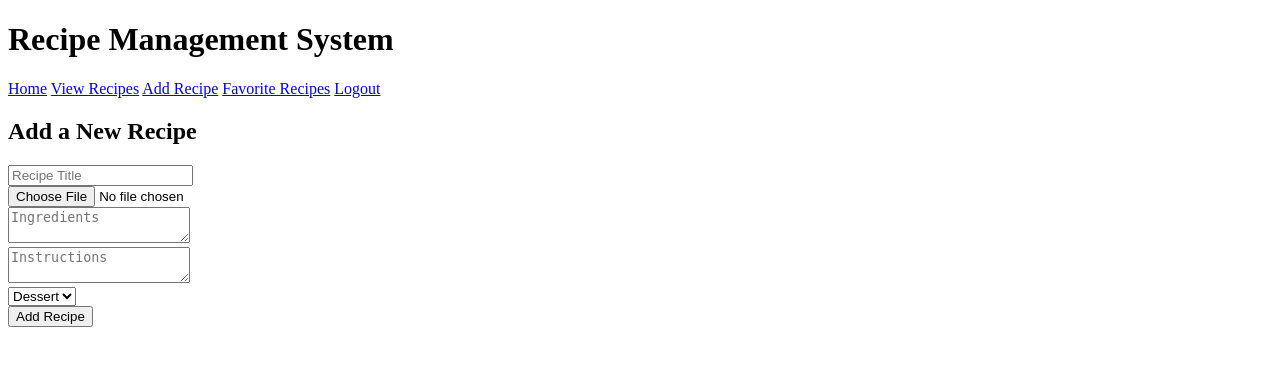
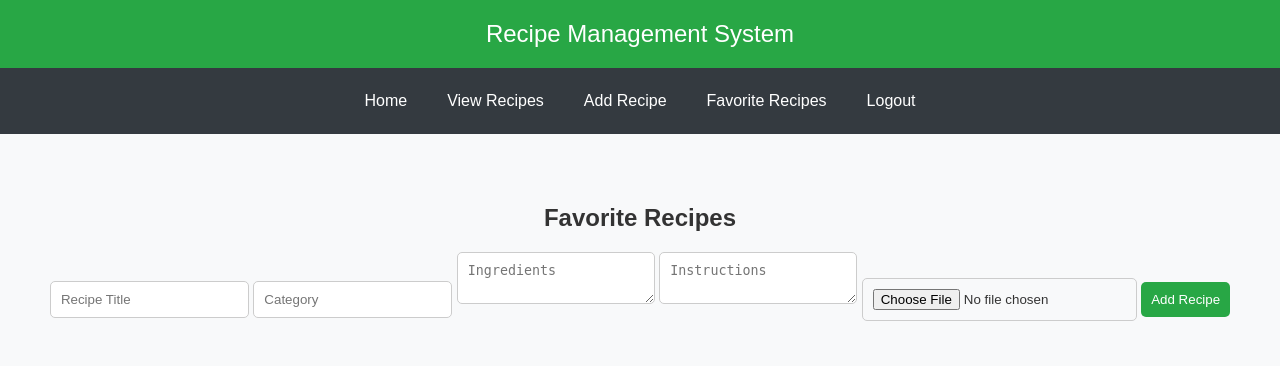
Before and after one commit to darren-simbulan/recipe, a PHP site: page /add_recipe.php in a window 1280 px wide. Shown: the top 366 px of the page. Run offline with PHP 8.4, Linux system fonts and the light colour scheme; a user stored in the database is signed in; data comes from the database, SQL or seed files in the repository; tables that the repository leaves empty hold one stand-in row (values such as "Sample post").

Commit message:
"re-design"

```diff
--- a/add_recipe.php
+++ b/add_recipe.php
@@ -1,8 +1,63 @@
 <?php
 session_start();
-if (!isset($_SESSION['username'])) {
-    header("Location: index.html");
+if (!isset($_SESSION['user_id'])) {
+    header("Location: login.php");
     exit();
+}
+
+$servername = "localhost";
+$username = "root";
+$password = "";
+$dbname = "user_db";
+
+$conn = new mysqli($servername, $username, $password, $dbname);
+if ($conn->connect_error) {
+    die("Connection failed: " . $conn->connect_error);
+}
+
+$user_id = $_SESSION["user_id"];
+$search = isset($_GET['search']) ? '%' . $_GET['search'] . '%' : '%';
+$sort = isset($_GET['sort']) ? $_GET['sort'] : 'title';
+$order = isset($_GET['order']) && $_GET['order'] === 'DESC' ? 'DESC' : 'ASC';
+
+$allowed_sort_columns = ['title', 'category', 'date_added'];
+if (!in_array($sort, $allowed_sort_columns)) {
+    $sort = 'title';
+}
+
+$sql = "SELECT recipes.* FROM favorites
+        JOIN recipes ON favorites.recipe_id = recipes.id
+        WHERE favorites.user_id = ? AND recipes.title LIKE ?
+        ORDER BY $sort $order";
+
+$stmt = $conn->prepare($sql);
+$stmt->bind_param("is", $user_id, $search);
+$stmt->execute();
+$result = $stmt->get_result();
+
+$message = "";
+if ($_SERVER["REQUEST_METHOD"] == "POST" && isset($_POST['add_recipe'])) {
+    $title = $_POST['title'];
+    $category = $_POST['category'];
+    $ingredients = $_POST['ingredients'];
+    $instructions = $_POST['instructions'];
+    $date_added = date('Y-m-d H:i:s');
+
+    $image = "";
+    if (isset($_FILES['image']) && $_FILES['image']['error'] == 0) {
+        $image_path = 'uploads/' . basename($_FILES['image']['name']);
+        move_uploaded_file($_FILES['image']['tmp_name'], $image_path);
+        $image = $image_path;
+    }
+
+    $insert_sql = "INSERT INTO recipes (title, category, ingredients, instructions, image, user_id, date_added) VALUES (?, ?, ?, ?, ?, ?, ?)";
+    $insert_stmt = $conn->prepare($insert_sql);
+    $insert_stmt->bind_param("sssssis", $title, $category, $ingredients, $instructions, $image, $user_id, $date_added);
+    if ($insert_stmt->execute()) {
+        $message = "Recipe added successfully!";
+    } else {
+        $message = "Error adding recipe.";
+    }
 }
 ?>
 
@@ -11,43 +66,93 @@ if (!isset($_SESSION['username'])) {
 <head>
     <meta charset="UTF-8">
     <meta name="viewport" content="width=device-width, initial-scale=1.0">
-    <title>Add Recipe</title>
+    <title>Favorite Recipes</title>
     <style>
-
+        body {
+            font-family: Arial, sans-serif;
+            margin: 0;
+            padding: 0;
+            background-color: #f8f9fa;
+            color: #333;
+        }
+        .header {
+            background-color: #28a745;
+            color: white;
+            padding: 20px;
+            text-align: center;
+            font-size: 24px;
+        }
+        .nav {
+            background-color: #343a40;
+            display: flex;
+            justify-content: center;
+            padding: 10px 0;
+        }
+        .nav a {
+            color: white;
+            text-decoration: none;
+            padding: 14px 20px;
+            transition: 0.3s;
+        }
+        .nav a:hover {
+            background-color: #495057;
+            border-radius: 5px;
+        }
+        .container {
+            max-width: 1200px;
+            margin: 30px auto;
+            padding: 20px;
+            text-align: center;
+        }
+        .search-bar, .sort-bar, .add-recipe {
+            margin-bottom: 20px;
+        }
+        .search-bar input, .sort-bar select, .add-recipe input, .add-recipe textarea {
+            padding: 10px;
+            border: 1px solid #ccc;
+            border-radius: 5px;
+        }
+        .search-bar button, .sort-bar button, .add-recipe button {
+            padding: 10px;
+            background-color: #28a745;
+            color: white;
+            border: none;
+            border-radius: 5px;
+            cursor: pointer;
+        }
+        .recipe-container {
+            display: grid;
+            grid-template-columns: repeat(auto-fit, minmax(300px, 1fr));
+            gap: 20px;
+            justify-content: center;
+        }
     </style>
 </head>
 <body>
-
-    <div class="header">
-        <h1>Recipe Management System</h1>
-    </div>
-
+    <div class="header">Recipe Management System</div>
     <div class="nav">
         <a href="welcome.php">Home</a>
         <a href="index.php">View Recipes</a>
         <a href="add_recipe.php">Add Recipe</a>
         <a href="favorites.php">Favorite Recipes</a>
-        <a href="logout.php" class="btn-logout">Logout</a>
+        <a href="logout.php">Logout</a>
     </div>
-
     <div class="container">
-        <h2>Add a New Recipe</h2>
-        <form action="save_recipe.php" method="POST" enctype="multipart/form-data">
-    <input type="text" name="title" placeholder="Recipe Title" required><br>
-    <input type="file" name="image" accept="image/*" required><br>
-    <textarea name="ingredients" placeholder="Ingredients" required></textarea><br>
-    <textarea name="instructions" placeholder="Instructions" required></textarea><br>
-    <select name="category">
-        <option value="Dessert">Dessert</option>
-        <option value="Ulam">Ulam</option>
-        <option value="Snacks">Snacks</option>
-        <option value="Drinks">Drinks</option>
-    </select><br>
-    <button type="submit">Add Recipe</button>
-</form>
-
-
+        <h2>Favorite Recipes</h2>
+        <p><?= $message ?></p>
+        <form class="add-recipe" method="POST" enctype="multipart/form-data">
+            <input type="text" name="title" placeholder="Recipe Title" required>
+            <input type="text" name="category" placeholder="Category" required>
+            <textarea name="ingredients" placeholder="Ingredients" required></textarea>
+            <textarea name="instructions" placeholder="Instructions" required></textarea>
+            <input type="file" name="image" accept="image/*">
+            <button type="submit" name="add_recipe">Add Recipe</button>
+        </form>
     </div>
-
 </body>
 </html>
+
+<?php
+$stmt->close();
+$conn->close();
+?>
```
